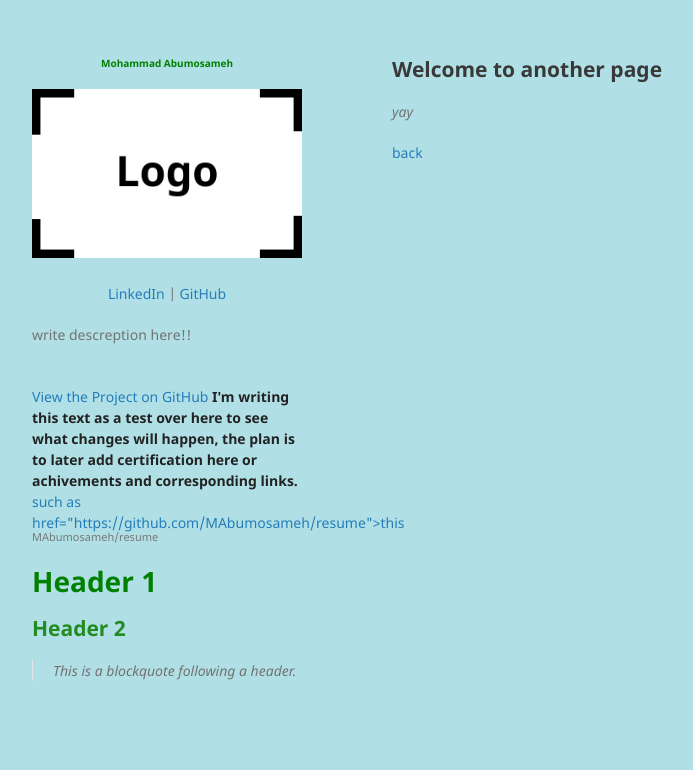
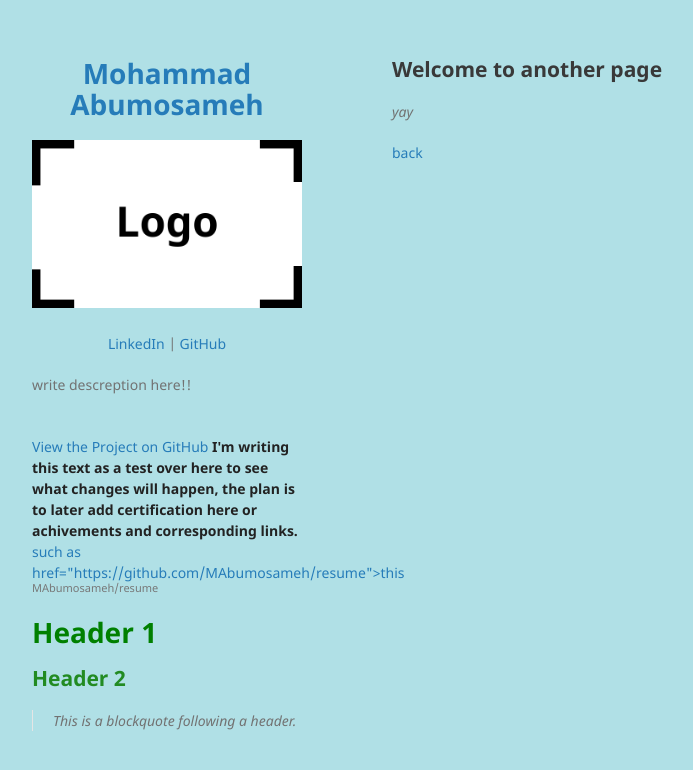
Before and after one commit to MAbumosameh/resume, a Jekyll site: the page built from another-page.md, in a window 1280 px wide. Shown: the top 770 px of the page, without its empty margins (178-871 px from the left). Built offline with Jekyll 4.4.1, drawn with Linux system fonts in a browser that asks for light colours; our own code applies the rules of GitHub Pages for plain Markdown files.

Commit message:
Update default.html

```diff
--- a/_layouts/default.html
+++ b/_layouts/default.html
@@ -15,11 +15,9 @@
   <body>
     <div class="wrapper">
       <header>
-        <!--
-<h1 style="color: #008000;">  <a  href="{{ "/" | absolute_url }}">  {{ site.title | default: site.github.repository_name }}<!--</a> </h1>
-      -->
 
-        <h1 style="color: #008000; font-size: 10px;"><!-- <a  href="{{ "/" | absolute_url }}"> --> {{ site.title | default: site.github.repository_name }}<!--</a>--> </h1>
+        <h1 style="color: #008000;">  <a  href="{{ "/" | absolute_url }}">  {{ site.title | default: site.github.repository_name }} </a> </h1>
+
 
         {% if site.logo %}
           <img src="{{site.logo | relative_url}}" alt="Logo" />
```
